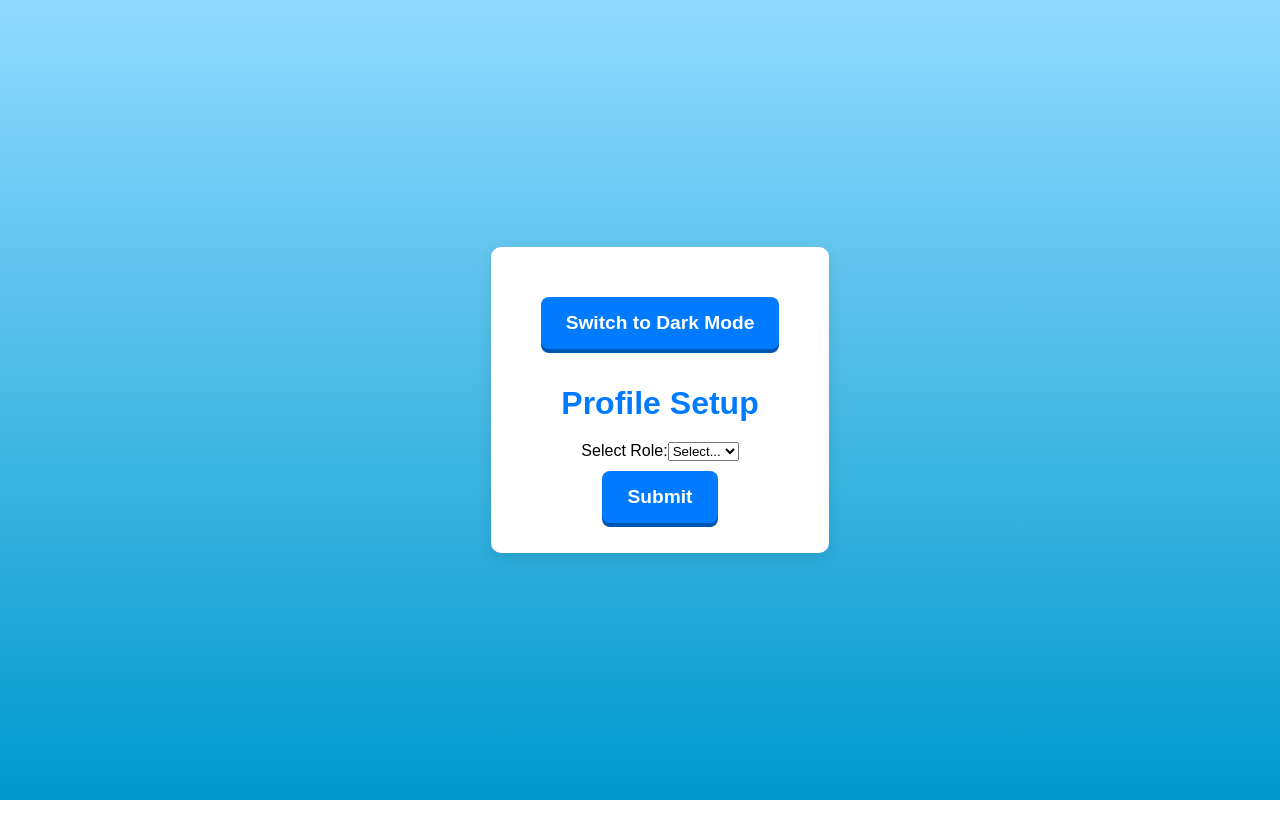
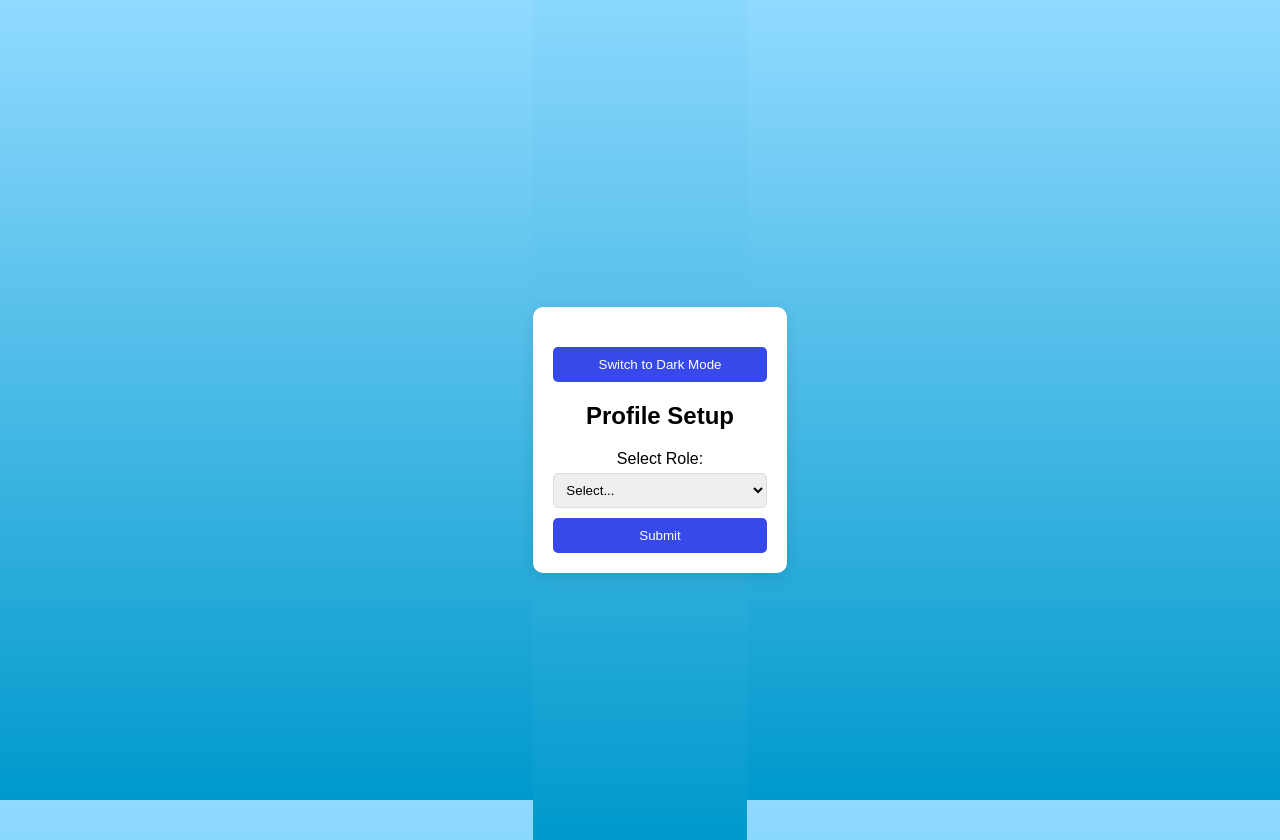
Before and after one commit to YLuin-Nie/SameTeamApp, a React (Create React App) app: page /profile-setup in a window 1280 px wide. Before the commit the page ends 800 px from the top, so only its background shows below. Built offline with nearby package versions, Linux system fonts and the light colour scheme.

Commit message:
Update App.css

```diff
--- a/src/App.css
+++ b/src/App.css
@@ -1,19 +1,10 @@
-/* Default light theme */
 body {
-  background-color: #f9f9f9;
-  color: #333;
-  font-family: 'Segoe UI', Tahoma, Geneva, Verdana, sans-serif;
+  display: flex;
+  justify-content: center; /* Centers horizontally */
+  align-items: flex-start; /* Keeps content at the top */
+  min-height: 100vh; /* Allows scrolling beyond viewport */
   margin: 0;
-  padding: 0;
-  height: 100vh; /* Full viewport height */
-  overflow-y: auto; /* Enable vertical scrolling if content overflows */
-  transition: background-color 0.3s ease, color 0.3s ease;
-}
-
-/* Dark mode theme */
-body.dark-mode {
-  background-color: #2e2e2e;
-  color: #f9f9f9;
+  padding-top: 80px; /* Adds spacing from top */
 }
 
 /* Centering the content */
@@ -31,52 +22,219 @@ body.dark-mode {
 }
 
 body.dark-mode .App {
-  background-color: #444;
-  box-shadow: 0 4px 15px rgba(255, 255, 255, 0.1);
+  background:  #280137; /* Dark background */
+    color: #E0E0E0;
+    box-shadow: 0 0 15px rgba(255, 255, 255, 0.5); /* Soft purple glow */
 }
 
-/* Heading styling */
-h2, h3 {
-  color: #007bff;
-  font-size: 2rem;
-  margin-bottom: 20px;
+
+/* Toggle button styling */
+.toggle {
+  height: 40px; /* Reduced height */
+  width: 80px; /* Reduced width */
+  border-radius: 50px;
+  margin: 0; /* Remove margin */
+  background-image: linear-gradient(rgb(15, 119, 203), skyblue);
+  position: absolute; /* Absolute positioning */
+  top: 15px; /* Move it closer to the top */
+  right:30px; /* Move it to the right */
+  cursor: pointer;
+  box-shadow: 0 0 15px rgba(255, 255, 255, 0.5); /* Soft purple glow */
 }
 
-body.dark-mode h2, body.dark-mode h3 {
-  color: #80bdff;
+.toggle.night {
+  background-image: linear-gradient(midnightblue, rebeccapurple);
 }
 
-/* 3D Button styles */
+.notch {
+  height: 35px; /* Smaller notch size */
+  width: 35px; /* Smaller width */
+  border-radius: 50%;
+  background: rgb(255, 208, 0);
+  position: absolute;
+  top: 3px;
+  left: 3px;
+  box-shadow: 0 0 5px yellow;
+  z-index: 1;
+  transition: all 0.3s ease;
+}
+
+.notch > .crater {
+  background: burlywood;
+  border-radius: 50%;
+  position: absolute;
+  opacity: 0;
+  box-shadow: 0 5px 5px rgba(0, 0, 0, 0.4) inset;
+}
+
+.night .crater {
+  opacity: 0.4;
+}
+
+.night .crater:first-child {
+  left: 8px;
+  top: 7px;
+  height: 8px; /* More circular */
+  width: 10px;  /* More circular */
+  transform: rotate(145deg);
+}
+
+.night .crater:last-child {
+  right: 5px;  /* Adjusted to move it more to the right */
+  top: 15px;
+  height: 15px; /* More circular */
+  width: 18px;  /* More circular */
+  transform: rotate(145deg);
+}
+
+.night > .notch {
+  background: whitesmoke;
+  box-shadow: 0 0 5px whitesmoke;
+  transform: translate(35px, 0); /* Adjusted to keep within the box */
+}
+
+.shape {
+  position: absolute;
+  background: whitesmoke;
+  border-radius: 50%;
+  transition: all 0.3s ease;
+}
+
+.shape.sm {
+  height: 2px; /* Smaller size */
+  width: 20px; /* Smaller size */
+  top: 80%;
+  left: 70%;
+}
+
+.shape.md {
+  height: 5px; /* Smaller size */
+  width: 40px; /* Smaller size */
+  top: 25%;
+  left: 25%;
+  z-index: 2;
+}
+
+.shape.lg {
+  height: 10px; /* Smaller size */
+  width: 60px; /* Smaller size */
+  bottom: 13px; /* Keep the previous bottom value */
+  left: 25%;
+}
+
+.shape.lg.adjusted {
+  bottom: 30px; /* Moved down */
+}
+
+.night .shape {
+  background: lightgray;
+  box-shadow: 0 0 10px 2px violet;
+}
+
+.night .shape.sm {
+  height: 3px;
+  width: 3px;
+  transform: translate(-30px, 0);
+}
+
+.night .shape.sm:first-of-type {
+  transform: translate(-50px, -5px);
+}
+
+.night .shape.md {
+  height: 6px;
+  width: 6px;
+  transform: translate(8px, 0);
+}
+
+.night .shape.lg {
+  height: 10px;
+  width: 10px;
+  transform: translate(-5px, 0);
+}
+
+/* Position the icons (sun/moon) */
+.icon-container {
+  position: absolute;
+  top: 50%;
+  left: 50%;
+  transform: translate(-50%, -50%);
+  display: flex;
+  justify-content: center;
+  align-items: center;
+  z-index: 2;
+}
+
+.icon {
+  width: 24px; /* Reduced icon size */
+  height: 24px;
+  transition: all 0.3s ease;
+}
+
+/* Adjust moon position */
+.toggle.night .notch {
+  transform: translate(40px, 0); /* Adjusted to move the moon a little further */
+}
+
+.toggle-container {
+  margin-bottom: 20px; /* Spacing between the toggle and form */
+}
+
+.form-container {
+  width: 100%;
+  max-width: 400px;
+  background-color: #f4f4f4;
+  padding: 20px;
+  border-radius: 8px;
+  box-shadow: 0 2px 10px rgba(0, 0, 0, 0.1);
+  display: flex;
+  flex-direction: column;
+  gap: 20px;
+}
+
+form {
+  width: 100%;
+  display: flex;
+  flex-direction: column;
+}
+
+form div {
+  margin-bottom: 10px;
+}
+
 button {
-  padding: 15px 25px;
-  margin: 10px;
-  font-size: 1.2rem;
-  font-weight: bold;
-  background-color: #007bff;
+  padding: 10px;
+  background-color: #3749eb;
   color: white;
   border: none;
-  border-radius: 8px;
+  border-radius: 5px;
   cursor: pointer;
-  box-shadow: 0 4px #0056b3;
-  transition: all 0.2s ease;
+  width: 100%;
 }
-
-button:active {
-  box-shadow: 0 2px #0056b3;
-  transform: translateY(2px);
+body.dark-mode button {
+  padding: 10px;
+  background-color: #9014ca;
+  color: white;
+  border: none;
+  border-radius: 5px;
+  cursor: pointer;
+  width: 100%;
 }
 
 button:hover {
-  background-color: #0056b3;
+  background-color: #2004ad;
 }
 
-body.dark-mode button {
-  background-color: #0066cc;
-  box-shadow: 0 4px #003d66;
+select, input {
+  width: 100%;
+  padding: 8px;
+  margin-top: 5px;
+  border-radius: 5px;
+  border: 1px solid #ddd;
 }
 
-body.dark-mode button:hover {
-  background-color: #0056b3;
+label {
+  font-size: 16px;
 }
 
 /* Input fields */
@@ -113,9 +271,9 @@ li {
 }
 
 body.dark-mode li {
-  background-color: #555;
+  background-color: #66019c;
   color: #f9f9f9;
-  box-shadow: 0 2px 6px rgba(255, 255, 255, 0.1);
+  box-shadow: 0 2px 6px rgba(6, 0, 10, 0.1);
 }
 
 /* Modal Styles */
@@ -157,5 +315,9 @@ body.dark-mode li {
 }
 
 .modal-content button:hover {
-  background-color: #0056b3;
+  background-color: #0056b3; /* Hover effect in light mode */
 }
+
+body.dark-mode .modal-content button:hover {
+  background-color: #5400b3; /* Hover effect in dark mode */
+}
```
